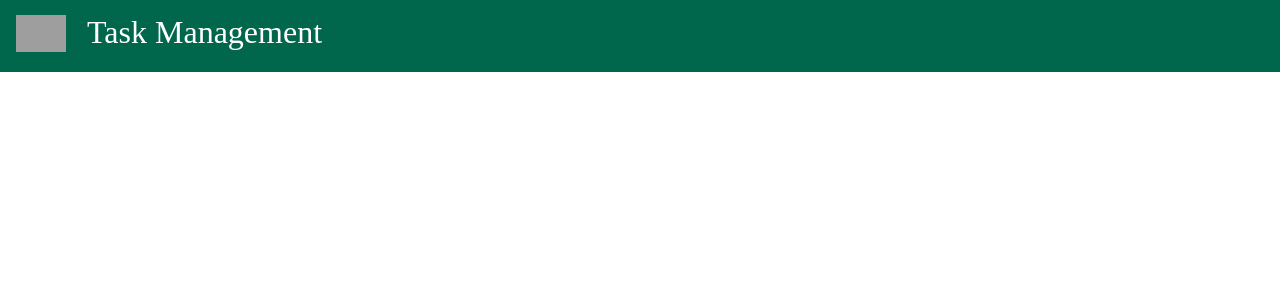
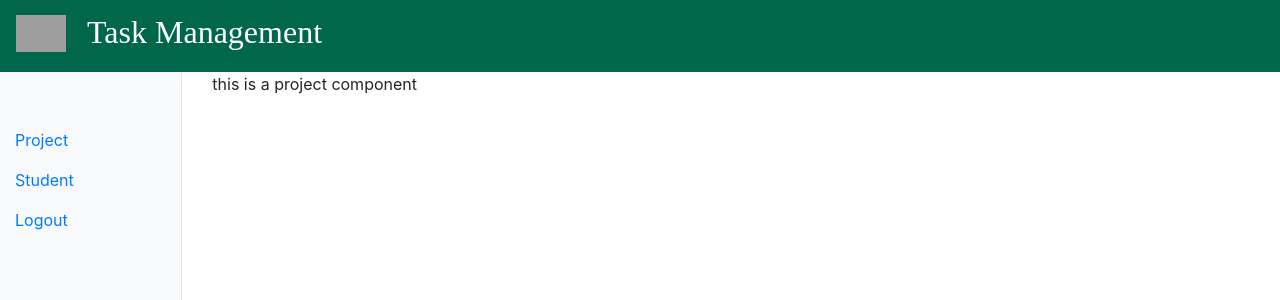
Before and after one commit to rohan6471/task-management-frontend, a React (Create React App) app in the folder task-management/: page /Dashboard in a window 1280 px wide. Shown: the top 300 px of the page. Built offline with nearby package versions, Linux system fonts and the light colour scheme; grey boxes are pictures that could not be loaded.

Commit message:
added dashboard component.

```diff
--- a/task-management/package.json
+++ b/task-management/package.json
@@ -8,7 +8,6 @@
     "@testing-library/user-event": "^7.2.1",
     "axios": "^0.20.0",
     "bootstrap": "^4.5.2",
-    "material-ui": "^0.20.2",
     "react": "^16.13.1",
     "react-bootstrap": "^1.3.0",
     "react-dom": "^16.13.1",
--- /dev/null
+++ b/task-management/src/components/Dashboard.js
@@ -0,0 +1,30 @@
+import React, { Component } from "react"
+import {Container, Row, Col, Card, Form, Button } from "react-bootstrap";
+import { withRouter } from "react-router";
+import Sidebar from "./sidebar.js";
+import '../css/dashboard.css'
+
+class Dashboard extends Component {
+    constructor(props){
+      super(props)
+    }
+
+    render() {
+        return (
+            <Container fluid>
+            <Row>
+                <Col xs={2} id="sidebar-wrapper">
+                  <Sidebar />
+                </Col>
+                <Col  xs={10} id="page-content-wrapper">
+                    this is a project component
+                </Col>
+            </Row>
+
+        </Container>
+        );
+    }
+
+}
+
+export default withRouter(Dashboard);
--- a/task-management/src/components/Login.js
+++ b/task-management/src/components/Login.js
@@ -1,9 +1,6 @@
-// import MuiThemeProvider from 'material-ui/styles/MuiThemeProvider';
-// import AppBar from 'material-ui/AppBar';
-// import RaisedButton from 'material-ui/RaisedButton';
-// import TextField from 'material-ui/TextField';
 import React, { Component } from "react"
-import {Form,Button,Row,Col} from'react-bootstrap';
+import {Form,Button,Row,Col,Container} from'react-bootstrap';
+import { Link } from 'react-router-dom';
 import axios from 'axios';
 import '../css/login.css'
 
@@ -33,9 +30,8 @@ constructor(props){
    })
  };
  handleClick(event){
-console.log('enteredddd')
-    // var apiBaseUrl = "http://localhost:4000/api/";
-    // var self = this;
+  this.props.history.push('/Project');
+
     var payload={
     "email":this.state.username,
     "password":this.state.password
@@ -46,9 +42,7 @@ console.log('enteredddd')
     if(response.data.message === "success"){
     console.log("Login successfull");
     alert("Login Successfull")
-    // var uploadScreen=[];
-    // uploadScreen.push(<UploadScreen appContext={self.props.appContext}/>)
-    // self.props.appContext.setState({loginPage:[],uploadScreen:uploadScreen})
+
     }
     else if(response.data === "failure"){
     console.log("Username password do not match");
@@ -66,87 +60,30 @@ console.log('enteredddd')
 
 render() {
     return (
+<Container>
+<Row>
+    <Col></Col>
+    <Col >
     <Form>
-
-        <Form.Group as={Row} controlId="formBasicEmail">
-
-        <Col lg="2">
-
-        </Col>
-
-    <Form.Label column lg="2">Email address</Form.Label>
-
-    <Col lg="4">
-    <Form.Control size="lg" type="email" placeholder="Enter email" onChange={this.onEmailChange} value={this.state.username}/>
-    <Form.Text className="text-muted">
-
-    </Form.Text>
-    </Col>
+  <Form.Group controlId="formBasicEmail">
+    <Form.Label>Email address</Form.Label>
+    <Form.Control type="email" placeholder="Enter email" onChange={this.onEmailChange} value={this.state.username}/>
    </Form.Group>
 
-  <Form.Group as={Row} controlId="formBasicPassword">
-  <Col lg="2"></Col>
-
-    <Form.Label column lg="2">Password</Form.Label>
-    <Col lg="4">
-    <Form.Control size="lg" type="password" placeholder="Password" onChange={this.onPassChange} value={this.state.password}/>
-    </Col>
-    <Col lg="4"></Col>
-    <Col lg="4"></Col>
-    <Col lg="4 butn">
+  <Form.Group controlId="formBasicPassword">
+    <Form.Label>Password</Form.Label>
+    <Form.Control type="password" placeholder="Password" onChange={this.onPassChange} value={this.state.password}/>
+  </Form.Group>
    <Button variant="primary" type="submit" onClick={(event) => this.handleClick(event)}>
     Submit
   </Button>
+</Form>
+
     </Col>
-
-   </Form.Group>
-
-
-</Form>
-    /* // <div className="col-lg-12 loginform ">
-    //     <form onSubmit={(event) => this.handleClick(event)}>
-
-    //     <label>User Name</label>
-    //     <input type="text" data-test="username" value={this.state.username}  />
-    //     <br />
-    //     <label>Password</label>
-    //     <input type="password" data-test="password" value={this.state.password}  />
-    //     <br />
-    //     <input type="submit" value="Log In" data-test="submit" />
-    //     </form>
-    //     </div> */
-
-
+    <Col></Col>
+  </Row>
+</Container>
 );
-
 }
 }
-
 export default Login;
-
-
-/* /* //     return ( */
-/* //       <div>
-//           <div className="card">
-//             <TextField */
-//              hintText="Enter your Username"
-//              floatingLabelText="Username"
-//              onChange = {(event,newValue) => this.setState({username:newValue})}
-//              />
-//            <br/>
-//              <TextField
-//                type="password"
-//                hintText="Enter your Password"
-//                floatingLabelText="Password"
-//                onChange = {(event,newValue) => this.setState({password:newValue})}
-//                />
-//              <br/>
-//              <RaisedButton label="Submit" primary={true} style={style} onClick={(event) => this.handleClick(event)}/>
-//          </div>
-//         </div>
-//     );
-//   }
-// }
-// const style = {
-//  margin: 15,
-// };
--- /dev/null
+++ b/task-management/src/components/Project.js
@@ -0,0 +1,28 @@
+import React, { Component } from "react"
+import {Container, Row, Col, Card, Form, Button } from "react-bootstrap";
+import { withRouter } from "react-router";
+import Sidebar from "./sidebar.js";
+import '../css/dashboard.css'
+
+class Project extends Component {
+    constructor(props){
+      super(props);
+    }
+
+    render() {
+        return (
+            <Container fluid>
+            <Row>
+                <Col xs={2} id="sidebar-wrapper">
+                  <Sidebar />
+                </Col>
+                <Col  xs={10} id="page-content-wrapper">
+                    this is a Project
+                </Col>
+            </Row>
+
+        </Container>
+        );
+    }
+}
+export default Project;
--- /dev/null
+++ b/task-management/src/components/Student.js
@@ -0,0 +1,28 @@
+import React, { Component } from "react"
+import {Container, Row, Col, Card, Form, Button } from "react-bootstrap";
+import { withRouter } from "react-router";
+import Sidebar from "./sidebar.js";
+import '../css/dashboard.css'
+
+class Student extends Component {
+    constructor(props){
+      super(props);
+    }
+
+    render() {
+        return (
+            <Container fluid>
+            <Row>
+                <Col xs={2} id="sidebar-wrapper">
+                  <Sidebar />
+                </Col>
+                <Col  xs={10} id="page-content-wrapper">
+                    this is a Student
+                </Col>
+            </Row>
+
+        </Container>
+        );
+    }
+}
+export default Student;
--- /dev/null
+++ b/task-management/src/components/sidebar.js
@@ -0,0 +1,38 @@
+import React from "react";
+import {Nav} from "react-bootstrap";
+import { withRouter } from "react-router";
+import '../css/dashboard.css'
+
+const Side = props => {
+
+
+    return (
+        <>
+
+            <Nav className="col-md-12 d-none d-md-block bg-light sidebar"
+            activeKey="/project"
+            onSelect={selectedKey => {
+                if(selectedKey == "link-2"){
+                    props.history.push('/');
+                }
+
+            }}
+            >
+                <div className="sidebar-sticky"></div>
+            <Nav.Item>
+                <Nav.Link href="/project">Project</Nav.Link>
+            </Nav.Item>
+            <Nav.Item>
+                <Nav.Link href="/student" eventKey="link-1">Student</Nav.Link>
+            </Nav.Item>
+            <Nav.Item>
+                <Nav.Link eventKey="link-2">Logout</Nav.Link>
+            </Nav.Item>
+
+            </Nav>
+
+        </>
+        );
+  };
+  const Sidebar = withRouter(Side);
+  export default Sidebar
--- /dev/null
+++ b/task-management/src/css/dashboard.css
@@ -0,0 +1,28 @@
+.sidebar {
+    position: fixed;
+    top: 0;
+    bottom: 0;
+    left: 0;
+    min-height: 100vh !important;
+    z-index: 100;
+    padding: 48px 0 0;
+    box-shadow: inset -1px 0 0 rgba(0, 0, 0, .1);
+}
+#sidebar-wrapper{
+    min-height: 100vh !important;
+    width: 100vw;
+    margin-left: -1rem;
+    -webkit-transition: margin .25s ease-out;
+    -moz-transition: margin .25s ease-out;
+    -o-transition: margin .25s ease-out;
+    transition: margin .25s ease-out;
+}
+#sidebar-wrapper .sidebar-heading {
+    padding: 0.875rem 1.25rem;
+    font-size: 1.2rem;
+}
+
+#page-content-wrapper {
+    min-width: 0;
+    width: 100%;
+}
--- a/task-management/src/css/login.css
+++ b/task-management/src/css/login.css
@@ -11,3 +11,10 @@ label{
     display: flex;
     justify-content: center;
 }
+.login{
+    margin-top:100px;
+    padding-left:60px;
+}
+.login-label{
+    padding-left:90px !important;
+}
--- a/task-management/src/index.js
+++ b/task-management/src/index.js
@@ -2,13 +2,25 @@ import React from 'react';
 import ReactDOM from 'react-dom';
 import './index.css';
 import App from './App';
+import Login from './components/Login.js'
+import Header from './components/Header.js'
+import Dashboard from './components/Dashboard.js'
+import Project from './components/Project.js'
+import Student from './components/Student.js'
 import * as serviceWorker from './serviceWorker';
+import {BrowserRouter as Router,Route} from 'react-router-dom';
 import 'bootstrap/dist/css/bootstrap.min.css';
 
 ReactDOM.render(
-  <React.StrictMode>
-    <App />
-  </React.StrictMode>,
+  <Router>
+     <div><Header />
+
+      <Route exact path="/" component={Login}/>
+      <Route exact path="/Dashboard" component={Dashboard}/>
+      <Route exact path="/project" component={Project}/>
+      <Route exact path="/student" component={Student}/>
+      </div>
+    </Router>,
   document.getElementById('root')
 );
 
```
Also changed, not shown: task-management/src/components/login-form.js (deleted, +0 -105 lines), 1 other file (tests, documents, lock files or other folders). Lines whose indentation alone changed are shown as unchanged.
